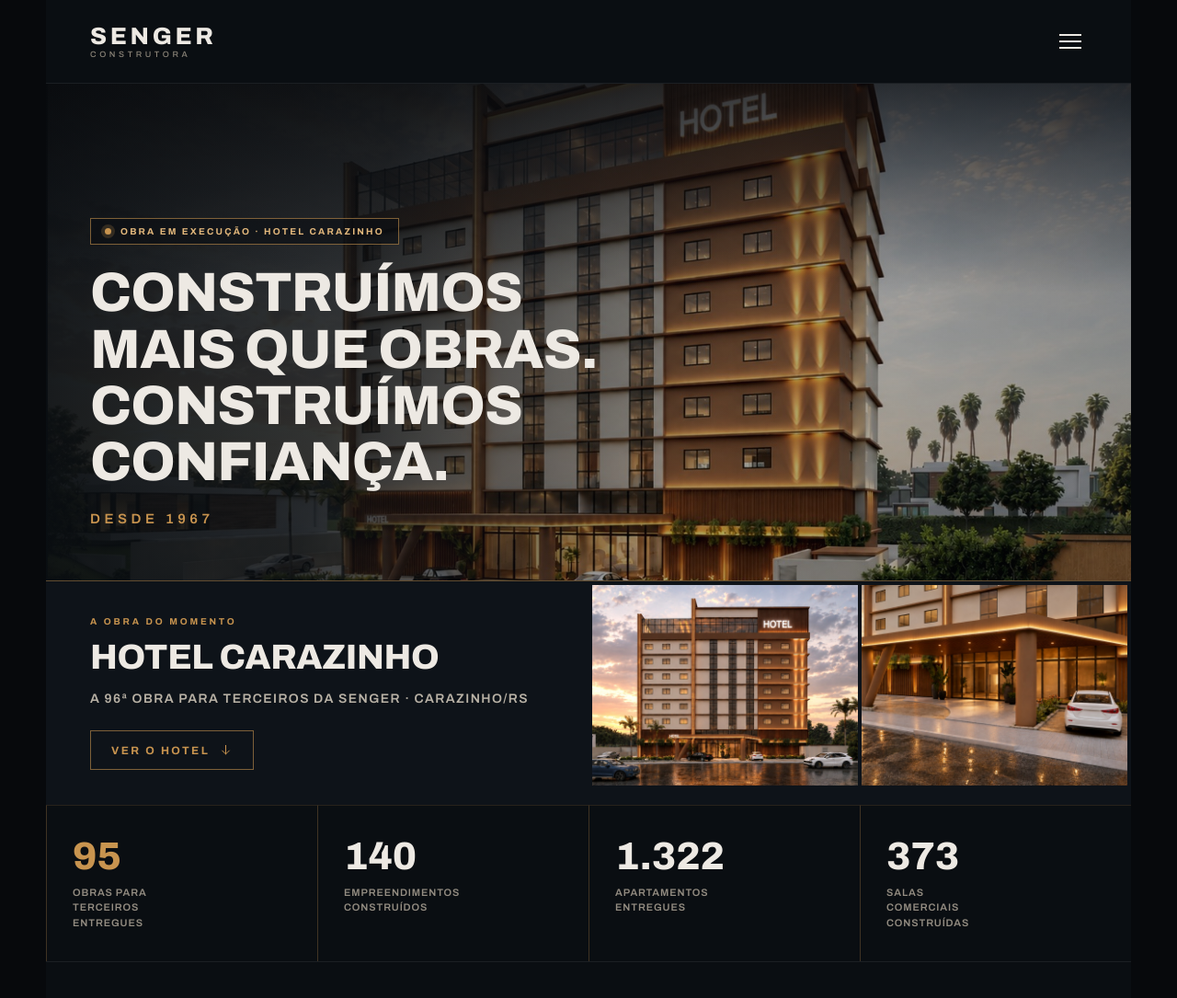
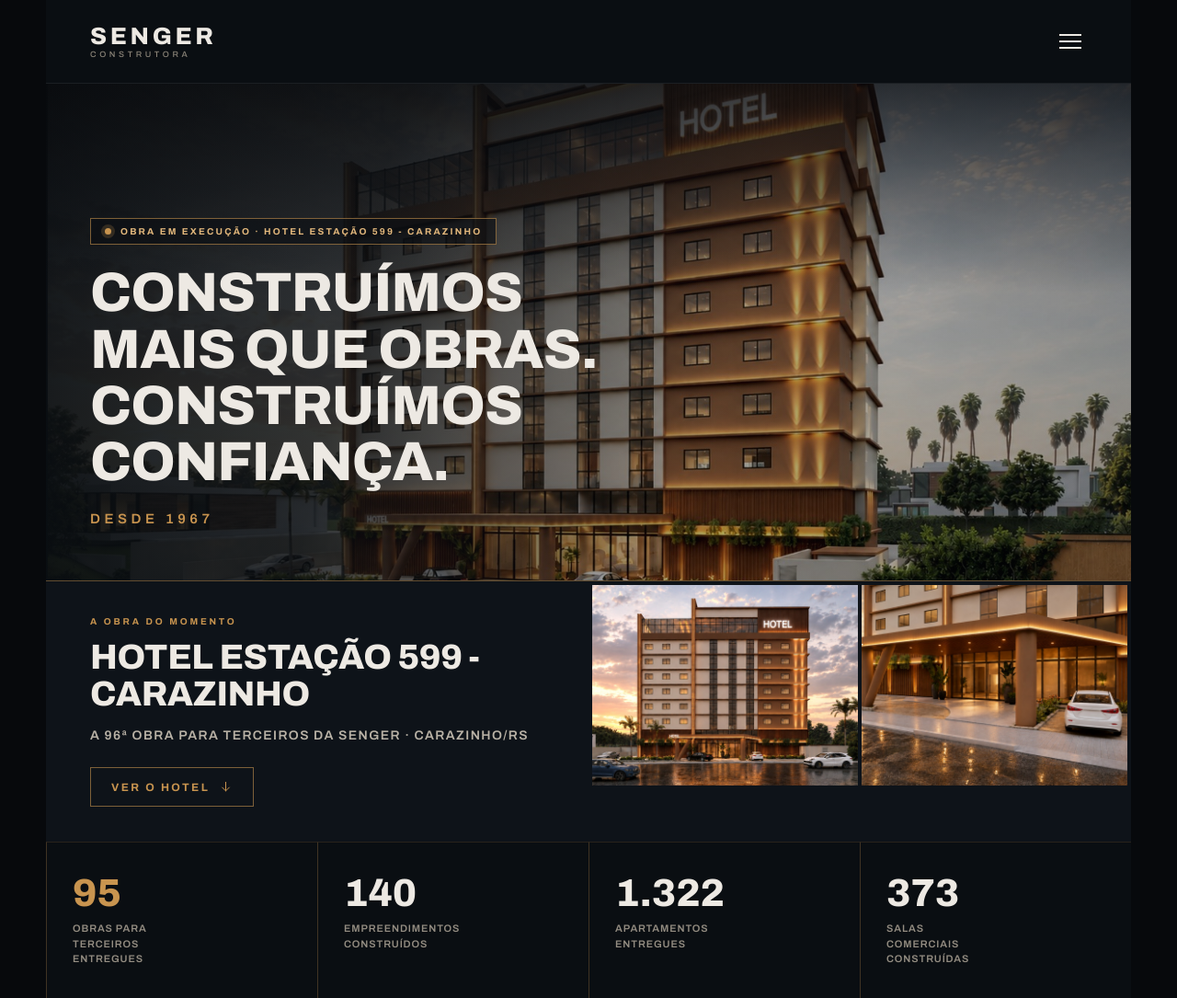
Before and after one commit to construtora-senger/obras, a plain HTML site: page index.html in a window 1280 px wide. Shown: the top 1085 px of the page at 92% size. Drawn offline with nearby package versions, Linux system fonts and the light colour scheme.

Commit message:
Add files via upload

```diff
--- a/index.html
+++ b/index.html
@@ -45,13 +45,13 @@
 </header>
 
 <section data-screen-label="Hero" style="position:relative;min-height:clamp(340px,50vw,540px);display:flex;align-items:flex-end;overflow:hidden">
-  <img src="assets/hotel_perspectiva.jpeg" alt="Hotel Carazinho, obra em execução pela Construtora Senger" style="position:absolute;inset:0;width:100%;height:100%;object-fit:cover;object-position:44% 58%;transform:scale(1.12) translateX(5.5%);filter:saturate(0.92) brightness(0.82) contrast(1.04)" />
+  <img src="assets/hotel_perspectiva.jpeg" alt="Hotel Estação 599 - Carazinho, obra em execução pela Construtora Senger" style="position:absolute;inset:0;width:100%;height:100%;object-fit:cover;object-position:44% 58%;transform:scale(1.12) translateX(5.5%);filter:saturate(0.92) brightness(0.82) contrast(1.04)" />
   <div style="position:absolute;inset:0;background:linear-gradient(103deg,rgba(10,14,18,0.96) 0%,rgba(10,14,18,0.8) 30%,rgba(10,14,18,0.16) 62%,rgba(10,14,18,0.28) 100%)"></div>
   <div style="position:absolute;left:0;right:0;top:0;height:42%;background:linear-gradient(to bottom,rgba(7,9,12,0.72),transparent)"></div>
   <div style="position:relative;padding:clamp(20px,4.6vw,60px) clamp(18px,4vw,48px);max-width:780px">
     <div style="display:inline-flex;align-items:center;gap:clamp(7px,1vw,10px);padding:clamp(5px,1vw,8px) clamp(9px,1.7vw,15px);background:rgba(10,14,18,0.62);border:1px solid rgba(200,148,79,0.6)">
       <span style="width:7px;height:7px;border-radius:50%;background:#C8944F;box-shadow:0 0 0 4px rgba(200,148,79,0.2);flex:none"></span>
-      <span style="font-size:clamp(9px,1.05vw,10px);font-weight:700;letter-spacing:0.22em;text-transform:uppercase;color:#E3B87C">Obra em execução · Hotel Carazinho</span>
+      <span style="font-size:clamp(9px,1.05vw,10px);font-weight:700;letter-spacing:0.22em;text-transform:uppercase;color:#E3B87C">Obra em execução · Hotel Estação 599 - Carazinho</span>
     </div>
     <h1 style="margin:clamp(14px,2vw,22px) 0 0;font-size:clamp(25px,4.8vw,60px);font-weight:800;line-height:1.02;letter-spacing:-0.015em;text-transform:uppercase;text-wrap:balance">Construímos<br />mais que obras.<br />Construímos<br />confiança.</h1>
     <div style="margin-top:clamp(14px,1.8vw,24px);font-size:clamp(12px,1.2vw,15px);font-weight:600;letter-spacing:0.3em;color:#C8944F">DESDE 1967</div>
@@ -61,7 +61,7 @@
 <section data-screen-label="Destaque do hotel" style="display:grid;grid-template-columns:repeat(auto-fit,minmax(258px,1fr));background:#0E1319;border-top:1px solid rgba(200,148,79,0.45)">
   <div style="padding:clamp(20px,3vw,38px) clamp(18px,4vw,48px);display:flex;flex-direction:column;justify-content:center;gap:clamp(9px,1.2vw,14px)">
     <div style="font-size:clamp(9px,1.05vw,10px);font-weight:700;letter-spacing:0.28em;text-transform:uppercase;color:#C8944F">A obra do momento</div>
-    <h2 style="margin:0;font-size:clamp(24px,3vw,38px);font-weight:800;line-height:1.05;letter-spacing:-0.01em;text-transform:uppercase">Hotel Carazinho</h2>
+    <h2 style="margin:0;font-size:clamp(24px,3vw,38px);font-weight:800;line-height:1.05;letter-spacing:-0.01em;text-transform:uppercase">Hotel Estação 599 - Carazinho</h2>
     <div style="font-size:clamp(12px,1.2vw,14px);font-weight:600;letter-spacing:0.1em;text-transform:uppercase;color:#B9B2A6;line-height:1.6">A 96ª obra para terceiros da Senger · Carazinho/RS</div>
     <a href="#hotel-carazinho" style="align-self:flex-start;margin-top:clamp(5px,1vw,9px);display:inline-flex;align-items:center;gap:10px;padding:clamp(9px,1.3vw,13px) clamp(14px,2.2vw,22px);border:1px solid rgba(200,148,79,0.6);color:#C8944F;font-size:clamp(10px,1.1vw,12px);font-weight:700;letter-spacing:0.2em;text-transform:uppercase" style-hover="background:rgba(200,148,79,0.12);color:#E3B87C">
       Ver o hotel
@@ -69,8 +69,8 @@
     </a>
   </div>
   <div style="display:grid;grid-template-columns:repeat(2,1fr);gap:4px;padding:4px">
-    <img src="assets/hotel_fachada.jpeg" alt="Fachada do Hotel Carazinho ao entardecer" style="width:100%;height:clamp(148px,17vw,232px);object-fit:cover;display:block" />
-    <img src="assets/hotel_entrada.jpeg" alt="Acesso principal coberto do Hotel Carazinho" style="width:100%;height:clamp(148px,17vw,232px);object-fit:cover;display:block" />
+    <img src="assets/hotel_fachada.jpeg" alt="Fachada do Hotel Estação 599 - Carazinho ao entardecer" style="width:100%;height:clamp(148px,17vw,232px);object-fit:cover;display:block" />
+    <img src="assets/hotel_entrada.jpeg" alt="Acesso principal coberto do Hotel Estação 599 - Carazinho" style="width:100%;height:clamp(148px,17vw,232px);object-fit:cover;display:block" />
   </div>
 </section>
 
@@ -242,7 +242,7 @@
 <section id="hotel-carazinho" data-screen-label="Hotel atual" style="scroll-margin-top:12px;display:grid;grid-template-columns:repeat(auto-fit,minmax(272px,1fr));background:#0A0E12">
   <div style="padding:clamp(26px,4vw,54px) clamp(20px,3.4vw,48px);display:flex;flex-direction:column;justify-content:center;gap:clamp(13px,1.5vw,20px)">
     <div style="align-self:flex-start;padding:clamp(4px,1vw,7px) clamp(7px,1.7vw,14px);border:1px solid rgba(200,148,79,0.5);color:#C8944F;font-size:clamp(9px,1.05vw,10px);font-weight:700;letter-spacing:0.24em;text-transform:uppercase">Em execução</div>
-    <h2 style="margin:0;font-size:clamp(28px,3.4vw,42px);font-weight:800;line-height:1.05;letter-spacing:-0.01em;text-transform:uppercase">Hotel Carazinho</h2>
+    <h2 style="margin:0;font-size:clamp(28px,3.4vw,42px);font-weight:800;line-height:1.05;letter-spacing:-0.01em;text-transform:uppercase">Hotel Estação 599 - Carazinho</h2>
     <div style="font-size:clamp(12px,1.25vw,15px);font-weight:600;letter-spacing:0.1em;text-transform:uppercase;color:#C8944F;line-height:1.6">A 96ª obra para terceiros<br />da Senger</div>
     <p style="margin:0;font-size:clamp(13px,1.2vw,15px);line-height:1.7;color:#A8A199;max-width:38ch;text-wrap:pretty">Projeto contemporâneo e de alto padrão, pensado para valorizar a arquitetura, o entorno e a experiência de quem vai usufruir.</p>
   </div>
```
